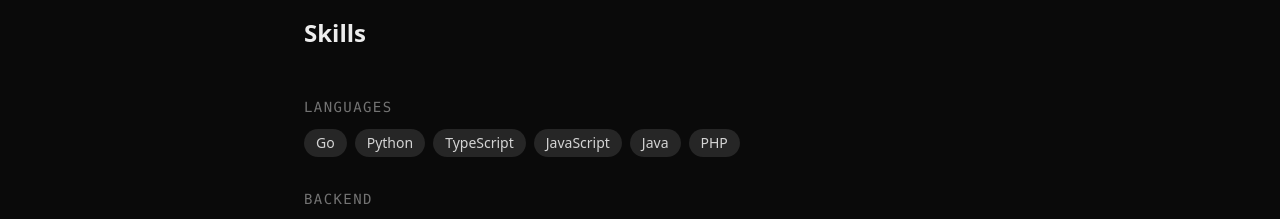
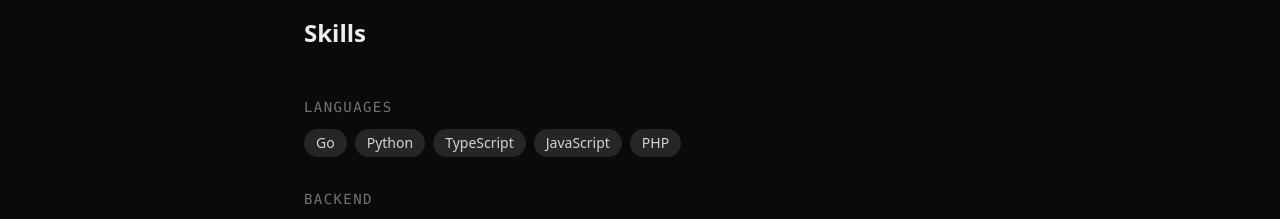
Before and after one commit to bok1c4/prtf, a Next.js app: page / in a window 1280 px wide. Shown: the part 880-1099 px from the top of the page. Built offline with nearby package versions, Linux system fonts and the light colour scheme.

Commit message:
Docs update

```diff
--- a/data/index.ts
+++ b/data/index.ts
@@ -24,7 +24,7 @@ export const personal: PersonalInfo = {
 export const skills: Skill[] = [
   {
     category: "Languages",
-    items: ["Go", "Python", "TypeScript", "JavaScript", "Java", "PHP"],
+    items: ["Go", "Python", "TypeScript", "JavaScript", "PHP"],
   },
   {
     category: "Backend",
```
